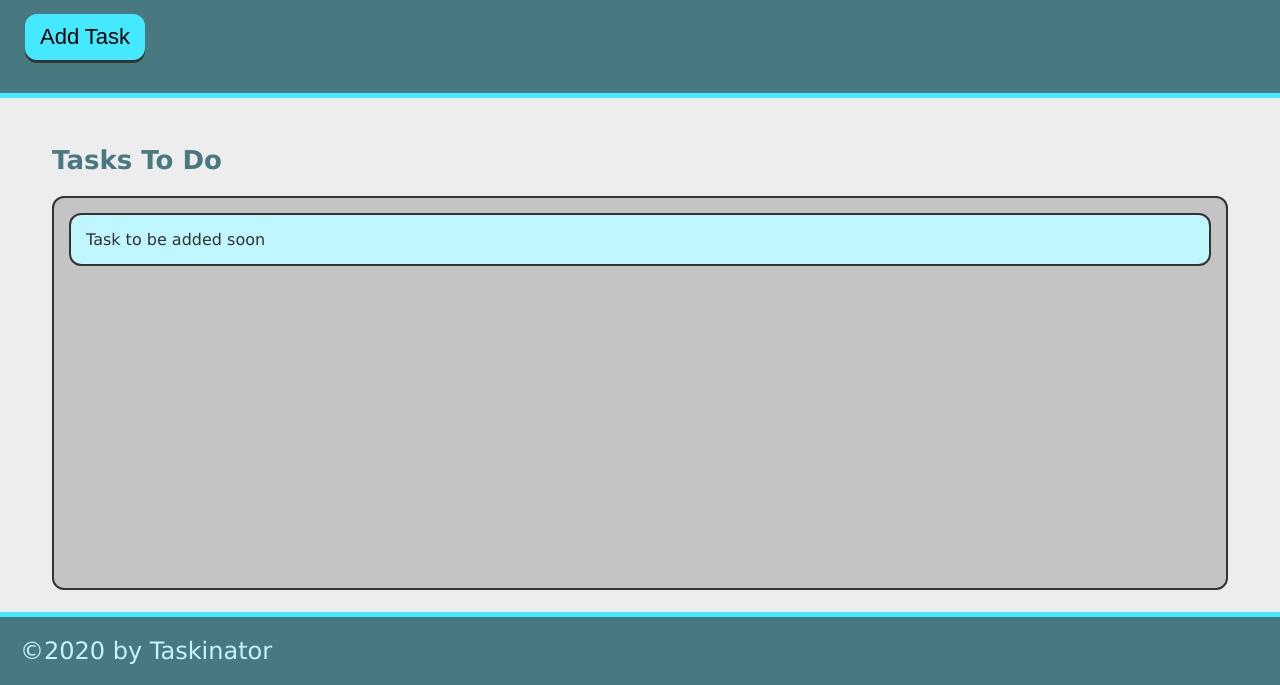
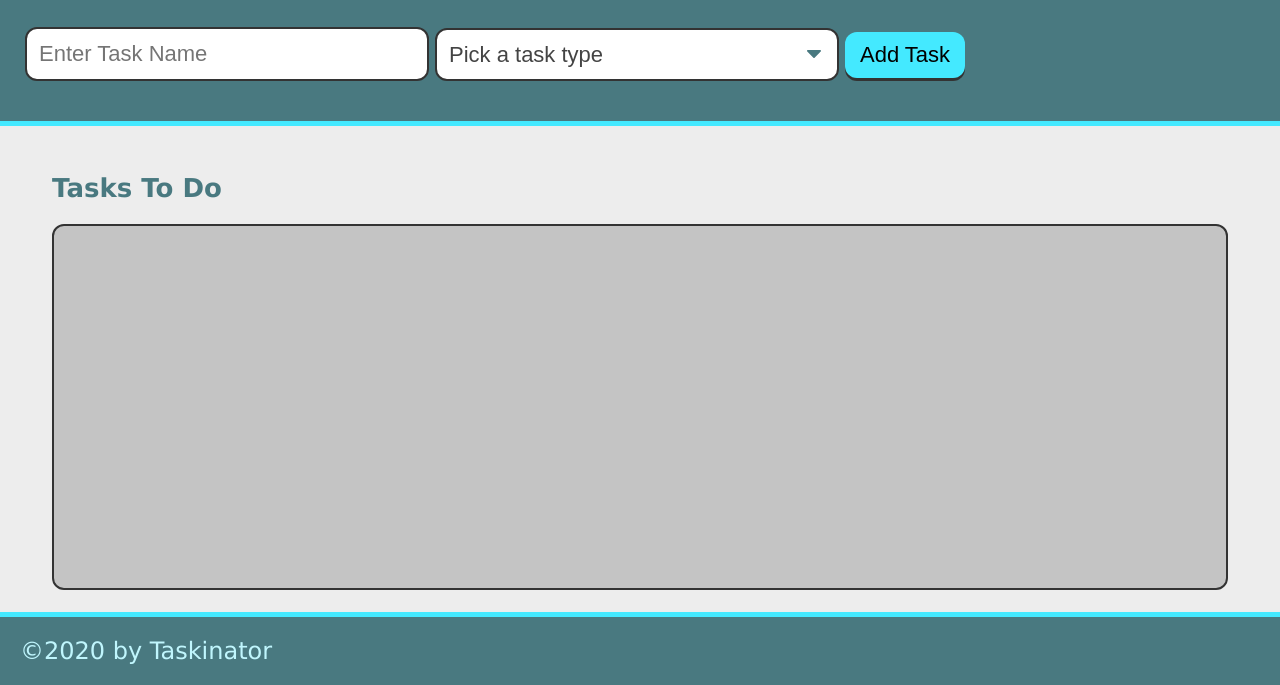
Before and after one commit to azizahmed77/taskinator, a plain HTML site: page index.html in a window 1280 px wide. Shown: the part 115-800 px from the top of the page. Drawn offline with Linux system fonts and the light colour scheme.

Commit message:
add form

```diff
--- a/index.html
+++ b/index.html
@@ -11,15 +11,29 @@
     <header>
         <h1 class="page-title">Taskinator  </h1>
         <p>Click the button below to add a new task! </p>
-        <button id="save-task" class="btn"> Add Task </button>
+        <form id="task-form">
+            <div class="form-group">
+                <input type="text" name="task-name" placeholder="Enter Task Name">
+            </div>
+            <div class="form-group">
+                <select name="task-type" class="select-dropdown">
+                    <option value="" disabled selected>Pick a task type</option>
+                    <option value="Print">Print</option>
+                    <option value="Web">Web</option>
+                    <option value="Mobile">Mobile</option>
+                </select>
+            </div>
+            <div class="form-group">
+              <button class="btn" id="save-task" type="submit">Add Task</button>
+            </div>
+          </form>
+
     </header>
 
     <main class="page-content">
         <section class="task-list-wrapper">
             <h2 class="list-title"> Tasks To Do </h2>
-            <ul class="task-list" id="tasks-to-do">
-                <li class="task-item"> Task to be added soon </li>
-            </ul>
+            <ul class="task-list" id="tasks-to-do"></ul>
         </section>
 
     </main>
```
